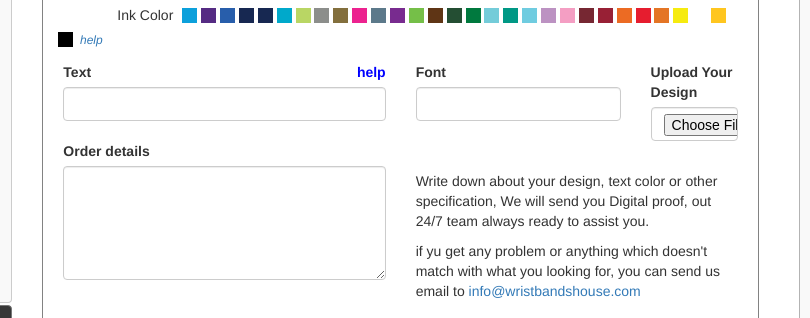
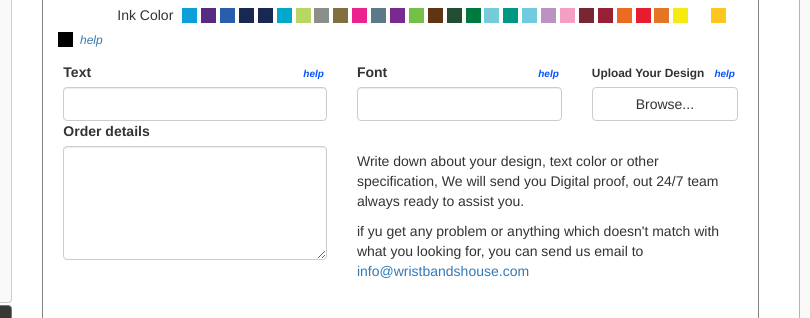
Before and after one commit to momin-ctg/wristbands, a plain HTML site: page mainApp/customProduct.html in a window 1280 px wide. Shown: the part 699-1017 px from the top of the page, 186-996 px from the left. Drawn offline with nearby package versions, Linux system fonts and the light colour scheme; grey boxes are pictures that could not be loaded.

Commit message:
upload button modified

```diff
--- a/mainApp/css/main.css
+++ b/mainApp/css/main.css
@@ -341,15 +341,37 @@ End  Design Lab*/
     padding-bottom: 15px;
 }
 
-/*TODO: this code must be put into proper place*/
-.cn_design_form .righttext {
+
+.cn_design_form .helpText {
     position: absolute;
-    right: 15px;
-    color: blue;
+    right: 18px;
+    color: #0752ff;
+    font-size: 10px;
 }
 
-div > .righttext {
-    position: relative
+div > .helpText {
+    position: relative;
+    top: 5px;
+    font-style: italic;
+    cursor: pointer;
 }
 
+.btn-file {
+    position: relative;
+    overflow: hidden;
+}
+.btn-file input[type=file] {
+    position: absolute;
+    top: 0;
+    right: 0;
+    min-width: 100%;
+    min-height: 100%;
+    text-align: right;
+    filter: alpha(opacity=0);
+    opacity: 0;
+    outline: none;
+    background: white;
+    cursor: inherit;
+    display: block;
+}
 /*End Right Side Custom Product View*/
--- a/mainApp/customProduct.html
+++ b/mainApp/customProduct.html
@@ -196,7 +196,8 @@
                                     <div class="col-md-3">
                                         <div class="14wristbands_ind">
                                             <figure>
-                                                <a href=""><img class="img-responsive" src="images/14debossed.jpg" alt=""></a>
+                                                <a href=""><img class="img-responsive" src="images/14debossed.jpg"
+                                                                alt=""></a>
                                                 <figcaption class="text-center">
                                                     1/4 Inch Debossed Wristbands
                                                 </figcaption>
@@ -234,7 +235,8 @@
                                     <div class="col-md-3">
                                         <div class="1wristbands_ind">
                                             <figure>
-                                                <a href=""><img class="img-responsive" src="images/1debossed.jpg" alt=""></a>
+                                                <a href=""><img class="img-responsive" src="images/1debossed.jpg"
+                                                                alt=""></a>
                                                 <figcaption class="text-center">
                                                     1 Inch Debossed Wristbands
                                                 </figcaption>
@@ -357,26 +359,31 @@
                                     <div class="row">
                                         <div class="cn_design_form">
                                             <form action="" class="form-horizontal">
-                                                <div class="col-sm-6">
+                                                <div class="col-sm-5">
                                                     <label for="text">Text</label>
-                                                    <label class="righttext" for="text">help</label><br/>
+                                                    <label class="helpText" for="text">help</label><br/>
                                                     <input class="form-control" type="text" name="" id="text">
                                                 </div>
                                                 <div class="col-sm-4">
-                                                    <label for="fonts">Font</label> <br/>
+                                                    <label for="fonts">Font</label>
+                                                    <label class="helpText" for="fonts">help</label><br/>
                                                     <input class="form-control" type="text" name="" id="fonts">
                                                 </div>
-                                                <div class="col-sm-2">
-                                                    <label for="upload">Upload Your Design</label> <br/>
-                                                    <input class="form-control" type="file" name="" id="upload">
+                                                <div class="col-sm-3">
+                                                    <label for="upload">
+                                                        <small>Upload Your Design</small>
+                                                    </label> <label class="helpText" for="fonts">help</label><br/>
+                                                    <span class="btn btn-default btn-block btn-file">
+                                                         Browse...<input type="file" id="upload">
+                                                    </span>
                                                 </div>
-                                                <div class="col-sm-6">
-                                                    <label for="o_detailsNote">Order details</label> <br/>
+                                                <div class="col-sm-5">
+                                                    <label for="o_detailsNote">Order details</label>
                                                     <textarea class="form-control" name="" id="o_detailsNote" cols="30"
                                                               rows="5"></textarea>
                                                 </div>
 
-                                                <div class="col-sm-6">
+                                                <div class="col-sm-7">
                                                     <div class="order_instruction">
                                                         <p>Write down about your design, text color or other
                                                             specification,
```
